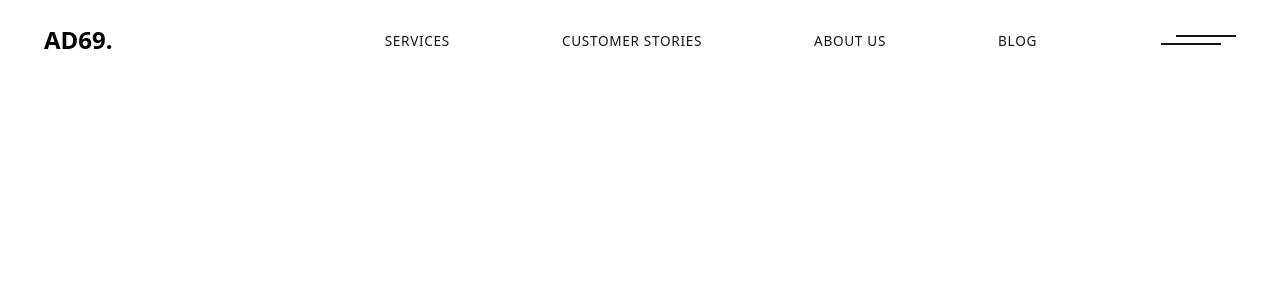
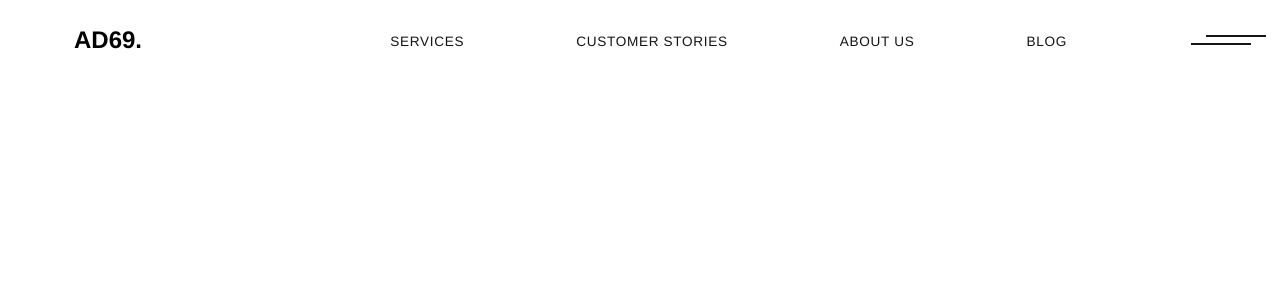
Before and after one commit to L-agence-de-lyon/showcase-site, a Vue app: page / in a window 1280 px wide. Shown: the top 300 px of the page. Built offline with nearby package versions, Linux system fonts and the light colour scheme.

Commit message:
feat: swiper scroll/ custom item per row cardstats

```diff
--- a/package.json
+++ b/package.json
@@ -13,6 +13,7 @@
     "@heroicons/vue": "^2.0.13",
     "core-js": "^3.6.5",
     "sass-loader": "^13.1.0",
+    "swiper": "^8.4.5",
     "vue": "^3.2.41",
     "vue-router": "^4.0.3",
     "vuex": "^4.1.0"
--- a/src/App.vue
+++ b/src/App.vue
@@ -1,7 +1,23 @@
 <template>
+   <swiper
+    :direction="'vertical'"
+    :slidesPerView="'auto'"
+    :freeMode="true"
+    :scrollbar="{
+      draggable: true,
+      hide:true
+    }"
+    :mousewheel="true"
+    :modules="modules"
+    class="mySwiper"
+  >
+    <swiper-slide>
   <Nav />
   <MenuVue />
   <router-view class="px-11 mt-20" />
+</swiper-slide>
+  </swiper>
+
 </template>
 
 <script>
@@ -9,11 +25,25 @@ import MenuVue from "./components/menu/Menu.vue";
 import Nav from "./components/nav/Nav.vue";
 import "./styles/app.css";
 
+import { Swiper, SwiperSlide } from "swiper/vue";
+import "swiper/css";
+import "swiper/css/free-mode";
+import "swiper/css/scrollbar";
+import "@/styles/swiper.css";
+import { FreeMode, Scrollbar, Mousewheel } from "swiper";
+
 export default {
   name: "App",
   components: {
     Nav,
     MenuVue,
+    SwiperSlide,
+    Swiper,
+  },
+  setup() {
+    return {
+      modules: [FreeMode, Scrollbar, Mousewheel],
+    };
   },
 };
 </script>
--- a/src/components/card/StatsCard.vue
+++ b/src/components/card/StatsCard.vue
@@ -1,7 +1,7 @@
 <template>
-    <div class="w-full p-4 text-center bg-white border rounded-lg shadow-md sm:p-8 bg-[conic-gradient(at_bottom_right,_var(--tw-gradient-stops))] from-blue-600 via-blue-900 to-black from-black via-violet-800 to-gray-800 from-sky-400 to-indigo-900 dark:border-gray-700 flex items-center space-x-4">
+    <div :class="[`lg:grid-cols-${countPerRow?countPerRow:3}`]" class="w-full text-center mb-5 bg-white border rounded-lg shadow-md p-8 bg-[conic-gradient(at_bottom_right,_var(--tw-gradient-stops))] from-blue-600 via-blue-900 to-black dark:border-gray-700 grid sm:grid-cols-1 md:grid-cols-2 gap-4 ">
         <div v-for="content of contents" :key="content.title" >
-            <component :is="content.icon" class="h-20 w-20 text-white m-auto">
+            <component :is="content.icon" class="lg:h-20 lg:w-20 w-10 h-10 text-white m-auto">
                 <slot />
             </component>
             <h5 class="mb-5 text-3xl font-bold text-gray-900 dark:text-white">{{content.title}}</h5>
@@ -12,6 +12,6 @@
 
 <script>
 export default {
-    props: ['contents'],
+    props: ['contents','countPerRow'],
 }
 </script>
--- /dev/null
+++ b/src/styles/swiper.css
@@ -0,0 +1,38 @@
+#app { height: 100% }
+html,
+body {
+  position: relative;
+  height: 100%;
+}
+
+body {
+  background: #eee;
+  font-family: Helvetica Neue, Helvetica, Arial, sans-serif;
+  font-size: 14px;
+  color: #000;
+  margin: 0;
+  padding: 0;
+}
+
+html,
+body {
+  position: relative;
+  height: 100%;
+}
+
+body {
+  background: #fff;
+}
+
+.swiper {
+  width: 100%;
+  height: 100%;
+}
+
+.swiper-slide {
+  font-size: 18px;
+  height: auto;
+  -webkit-box-sizing: border-box;
+  box-sizing: border-box;
+  padding: 30px;
+}
--- a/tailwind.config.js
+++ b/tailwind.config.js
@@ -2,6 +2,14 @@
 module.exports = {
   purge: ['./index.html', './src/**/*.{vue,js,ts,jsx,tsx}'],
   darkMode: 'media', // or 'media' or 'class'
+  safelist: [
+    'lg:grid-cols-1',
+    'lg:grid-cols-2',
+    'lg:grid-cols-3',
+    'lg:grid-cols-4',
+    'lg:grid-cols-5',
+    'lg:grid-cols-6',
+  ],
   theme: {
     extend: {},
   },
```
